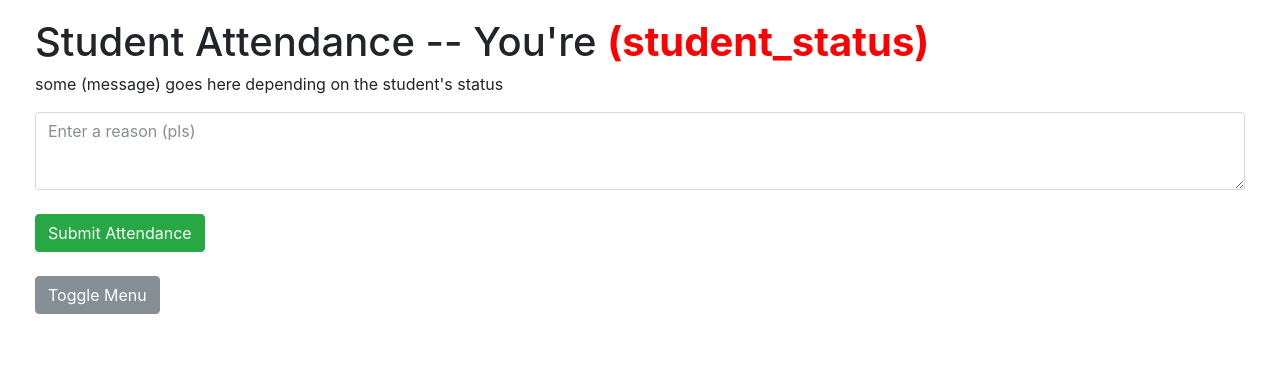
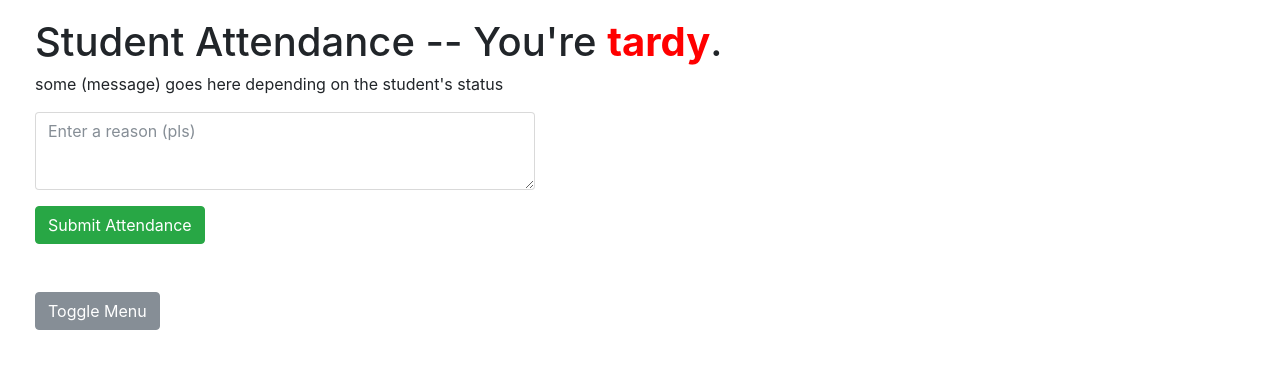
Before and after one commit to sancharz/Moringa_Project, a Django app: page /check_in/ in a window 1280 px wide. Shown: the top 369 px of the page. Run offline with Django 3.2, Linux system fonts and the light colour scheme; some libraries are stand-ins or nearby versions.

Commit message:
Check in function

```diff
--- a/moringa_main_app/templates/student_view/check_in.html
+++ b/moringa_main_app/templates/student_view/check_in.html
@@ -1,14 +1,14 @@
 {% extends "student_view/student_view_base.html" %}
 
 {% block main_content %}
-    <h1>Student Attendance -- You're  <span style="color: #ff0000"><b>(student_status){{ student_status }}</b></span></h1>
+    <h1>Student Attendance -- You're  <span style="color: #ff0000"><b>{{ student_status }}</b></span>.</h1>
     <p>some (message){{ message }} goes here depending on the student's status</p>
 
-    {% if student_status != "on time" %}
-        <textarea id="form" class="form-control" rows="3" placeholder="Enter a reason (pls)"></textarea>
-        <br>
-    {% endif %}
-    <!-- button -->
-    <button id="submit_button" type="button" class="btn btn-success btn-lrg">Submit Attendance</button>
-
+    <form action="/check_in/" method="post">
+        {% csrf_token %}
+            <div class="form-group" {% if student_status == "on time" %}style="display:none"{% endif %}>
+                <textarea name="excuse" class="form-control" rows="3" placeholder="Enter a reason (pls)" style="width:500px;{% if error %}border:solid 2px red{% endif %}"></textarea>
+            </div>
+        <button type="submit" class="btn btn-success btn-lrg">Submit Attendance</button>
+    </form>
 {% endblock %}
--- a/moringa_main_app/urls.py
+++ b/moringa_main_app/urls.py
@@ -3,8 +3,10 @@
 
 urlpatterns = [
     #URLS for Student View
-    url(r'^$', views.HomePageView.as_view()),
-    url(r'^check_in/$', views.CheckInView.as_view()),
+    url(r'^$', views.index, name='index'),
+    url(r'^check_in/$', views.check_in, name='check_in'),
+    #url(r'^$', views.HomePageView.as_view()),
+    #url(r'^check_in/$', views.CheckInView.as_view()),
     url(r'^check_in_late/$', views.CheckInLateView.as_view()),
     url(r'^not_on_campus/$', views.NotOnCampusView.as_view()),
     url(r'^view_record/$', views.ViewRecordView.as_view()),
--- a/moringa_main_app/views.py
+++ b/moringa_main_app/views.py
@@ -1,17 +1,30 @@
 from django.shortcuts import render
 from django.views.generic import TemplateView
 from django.http import HttpResponse
+from moringa_main_app.models import Attendance
 import datetime
 
 # developer admin page
 def index(request):
-    context = "some context here"
-    return render(request, 'templates/student_view/index.html', context)
+    return render(request, 'student_view/index.html', None)
 
 # login
 def login(request):
-    context = "some context here"
-    return render(request, 'templates/student_view/index.html', context)
+    return render(request, 'student_view/index.html', None)
+
+# check in
+def check_in(request):
+    status = "on time"
+    if True: #condition for checking time
+        status = "tardy"
+    if request.method == 'POST':
+        if not request.POST.get('excuse'):
+            return render(request, 'student_view/check_in.html', {'student_status':status, 'error':True})
+        query = Attendance(userId=request.user, tardy=True, absent=False, excuse=request.POST.get('excuse'))
+        query.save()
+        # redirect to 'congrats, you've submitted' page
+    return render(request, 'student_view/check_in.html', {'student_status':status})
+
 
 # VIEWS FOR STUDENT_VIEW
 class HomePageView(TemplateView):
```
Also changed, not shown: 16 other files.
